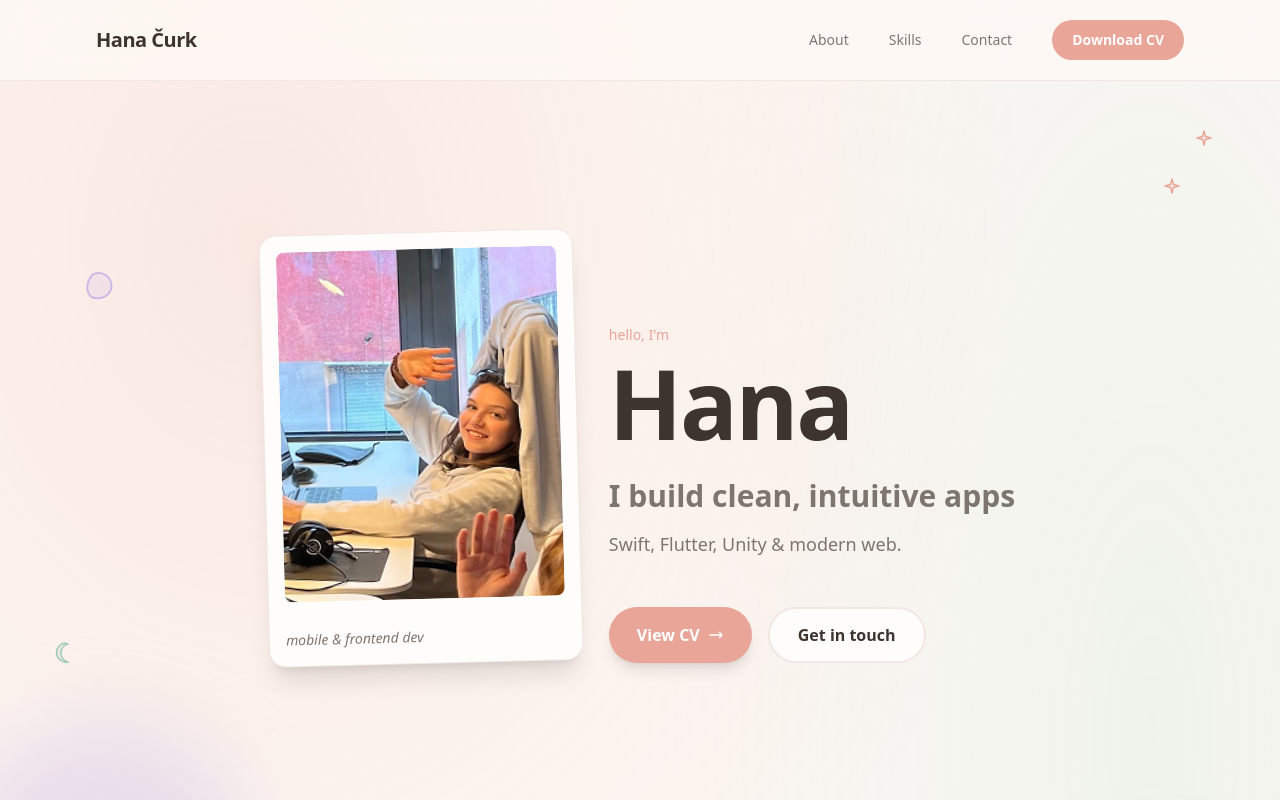
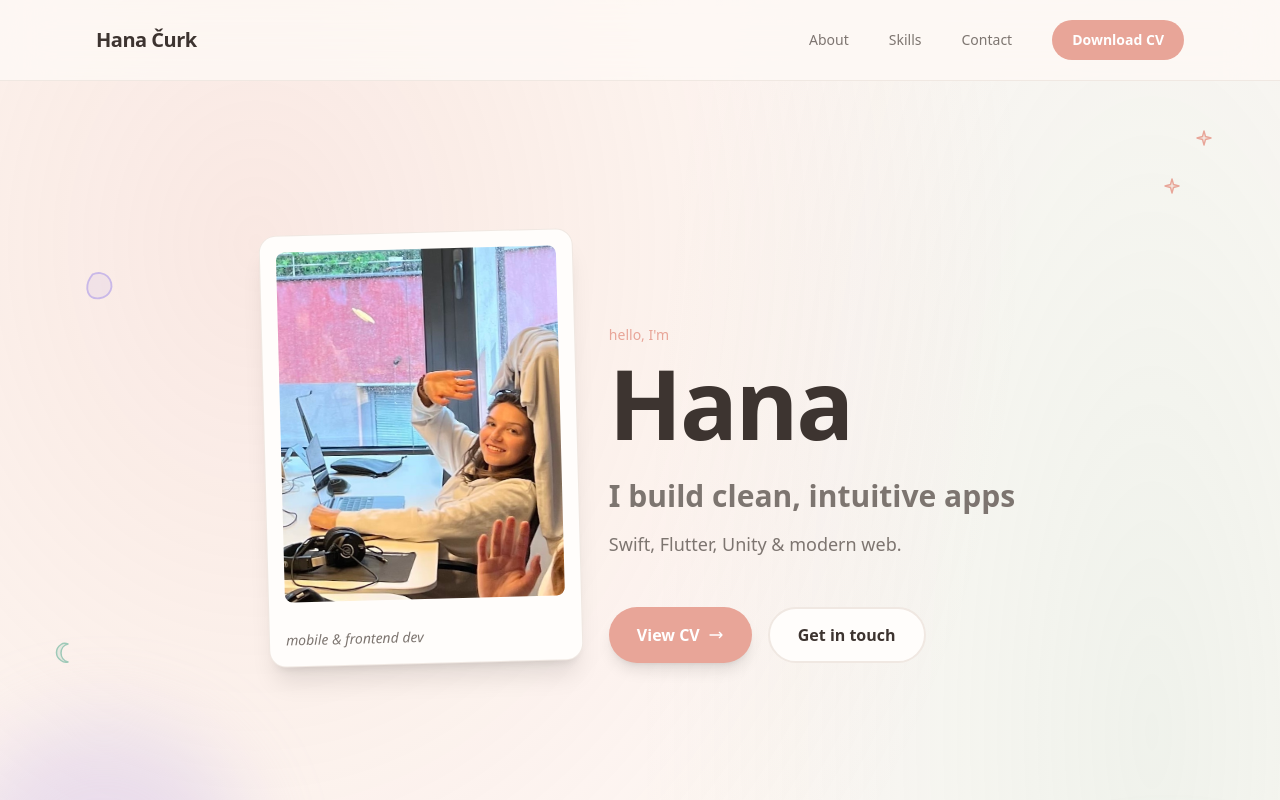
Before and after one commit to hanacurk/hana-dev, a Next.js app: page / in a window 1280 px wide. Shown: the top 800 px of the page. Built offline with nearby package versions, Linux system fonts and the light colour scheme.

Commit message:
Fix image

```diff
--- a/app/page.tsx
+++ b/app/page.tsx
@@ -84,14 +84,14 @@ export default function Home() {
           <div className="relative order-2 lg:order-1">
             <div className="art-tilt relative">
               <div className="relative overflow-hidden rounded-2xl bg-[var(--card)] p-4 pb-16 shadow-xl ring-1 ring-[var(--card-border)]">
-                <div className="relative aspect-[4/5] w-[200px] overflow-hidden rounded-lg sm:w-[240px] lg:w-[280px]">
+                <div className="relative aspect-[4/5] w-[200px]  overflow-hidden rounded-lg sm:w-[240px] lg:w-[280px]">
                   <Image
-                    src="/cv-image.png"
+                    src="/cv-image.JPG"
                     alt="Hana Curk"
                     fill
                     priority
                     sizes="(max-width: 1024px) 240px, 280px"
-                    className="object-cover"
+                    className="object-cover scale-120"
                   />
                 </div>
                 <p className="absolute bottom-4 left-4 right-4 font-display text-sm italic text-[var(--muted)]">
```
Also changed, not shown: public/cv-image.JPG (added), public/cv-image.png (deleted).
